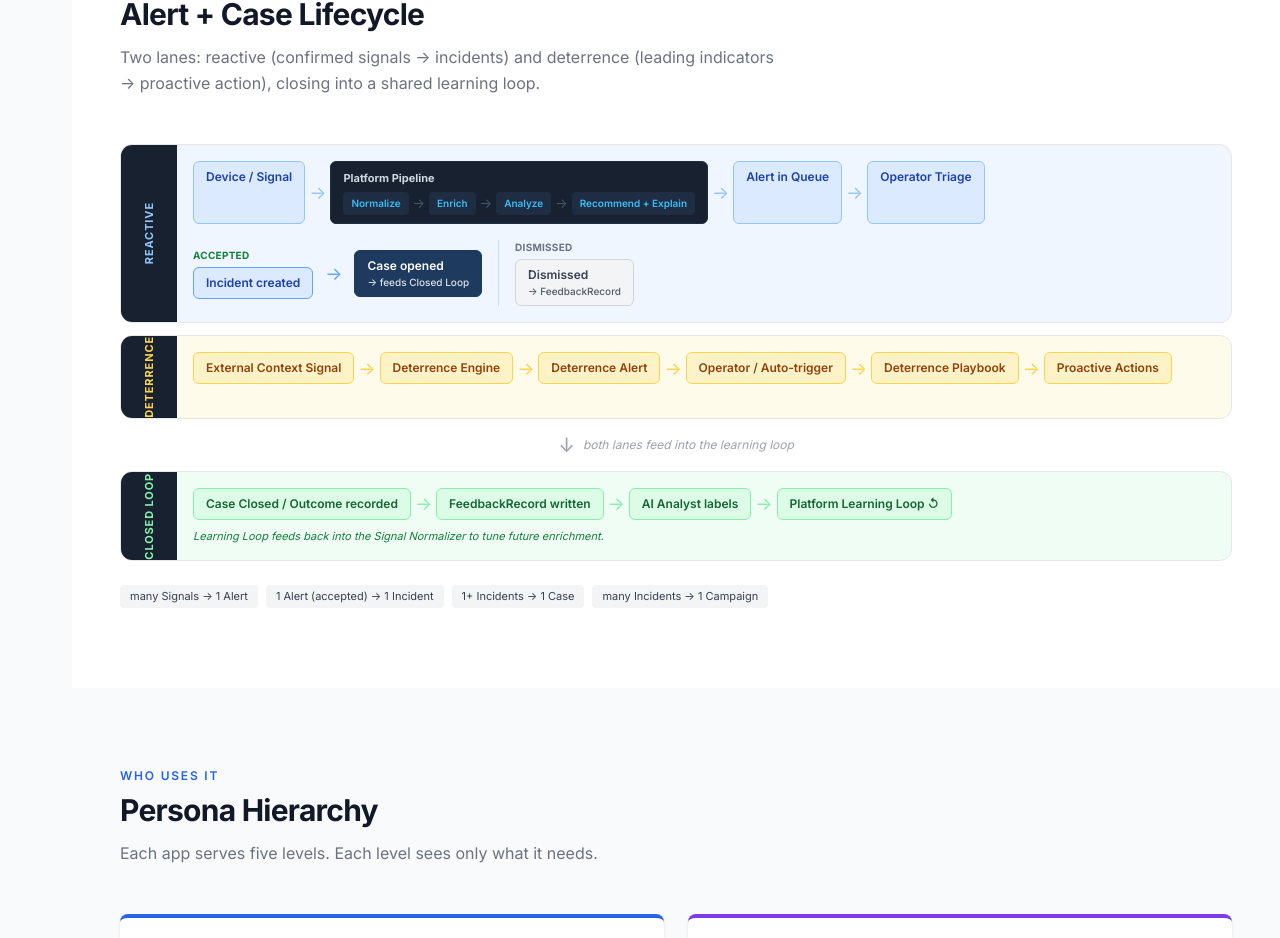
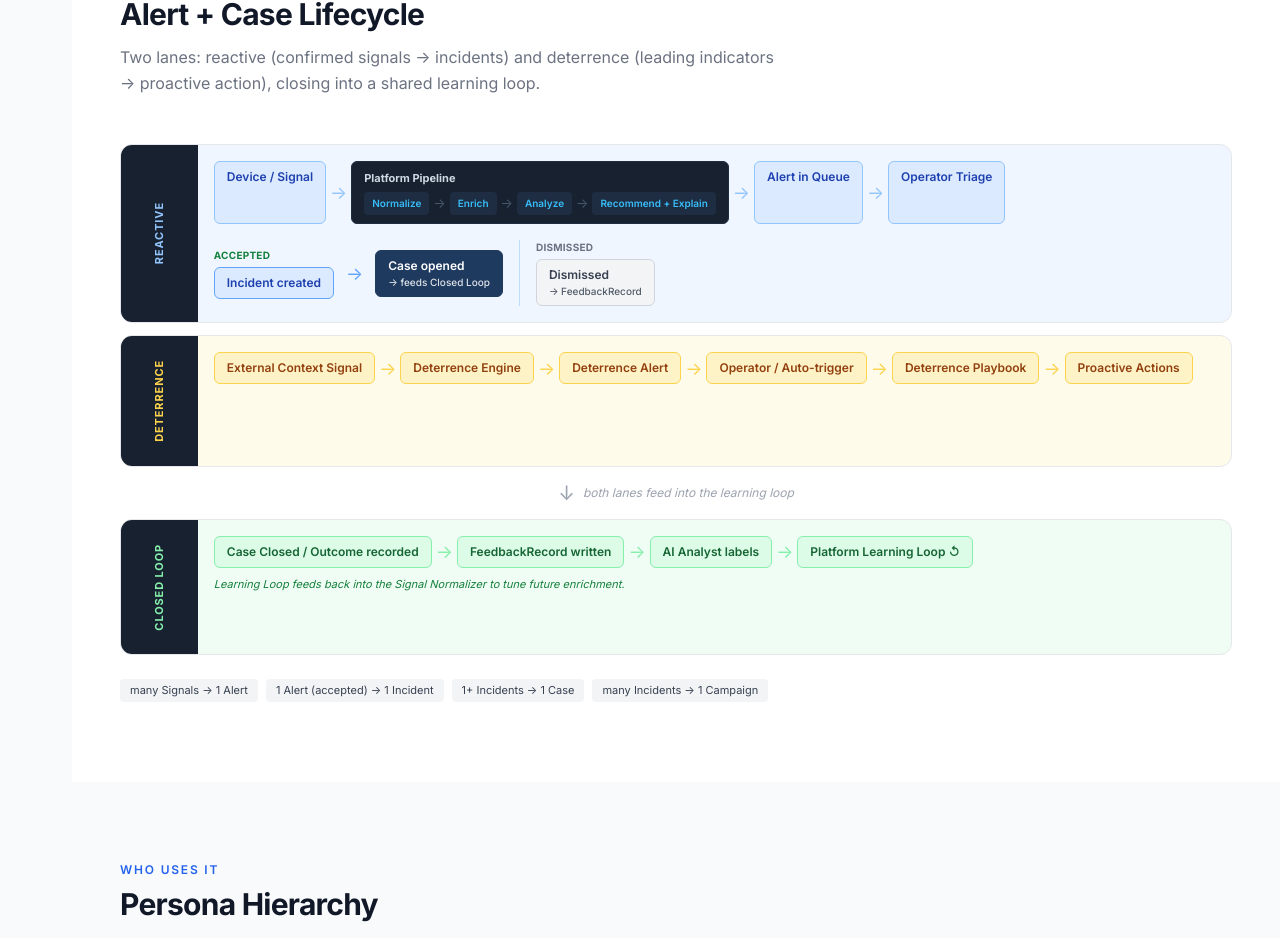
Before and after one commit to bgeorge-een/project-agora-v3, a Next.js app: page / in a window 1280 px wide. Shown: the part 7830-8768 px from the top of the page. Built offline with nearby package versions, Linux system fonts and the light colour scheme.

Commit message:
Improve lifecycle lane label spacing

```diff
--- a/components/prd/AlertLifecycleFlow.tsx
+++ b/components/prd/AlertLifecycleFlow.tsx
@@ -70,7 +70,7 @@ function Lane({ label, labelColor, background, children }: LaneProps) {
       style={{ background, border: '1px solid #E5E7EB' }}
     >
       <div
-        className="flex w-14 shrink-0 items-center justify-center"
+        className="flex w-[clamp(4rem,6vw,5rem)] shrink-0 items-center justify-center px-3 py-5 sm:py-6"
         style={{ background: '#172130' }}
       >
         <span
@@ -80,6 +80,7 @@ function Lane({ label, labelColor, background, children }: LaneProps) {
             fontSize: 11,
             fontWeight: 700,
             letterSpacing: '0.08em',
+            lineHeight: 1.4,
             textTransform: 'uppercase',
             color: labelColor,
             whiteSpace: 'nowrap',
```
